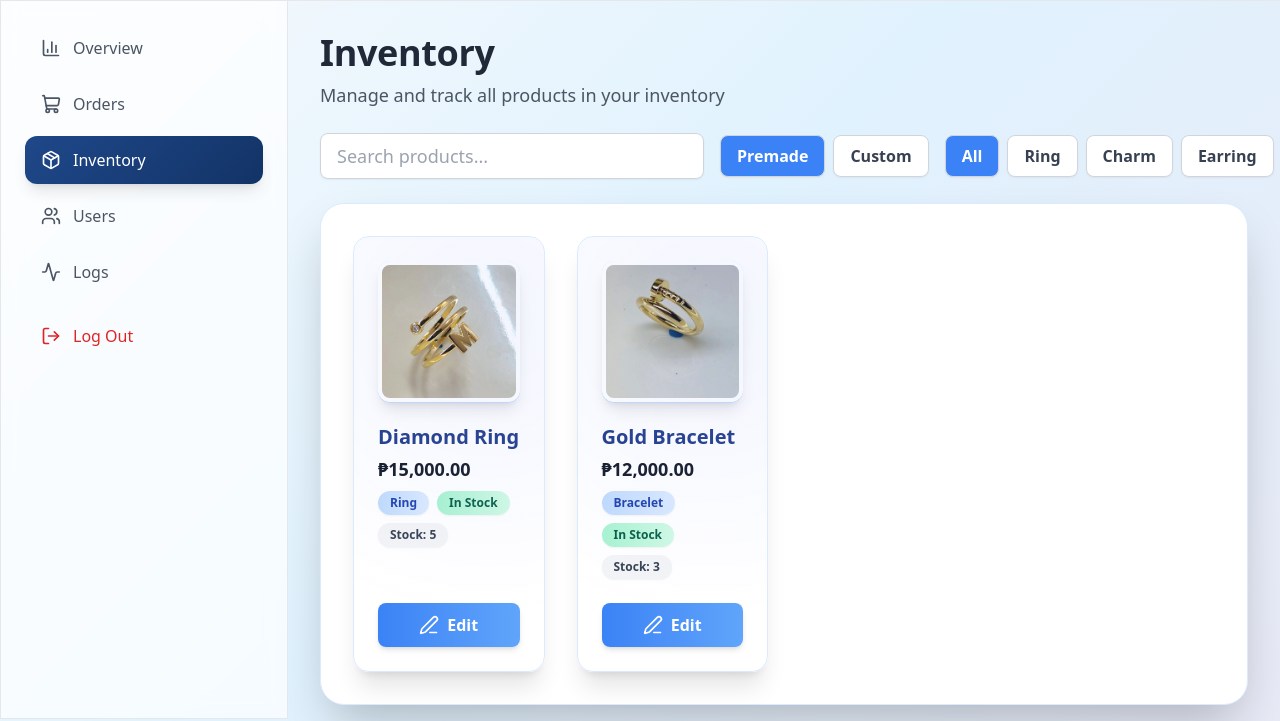
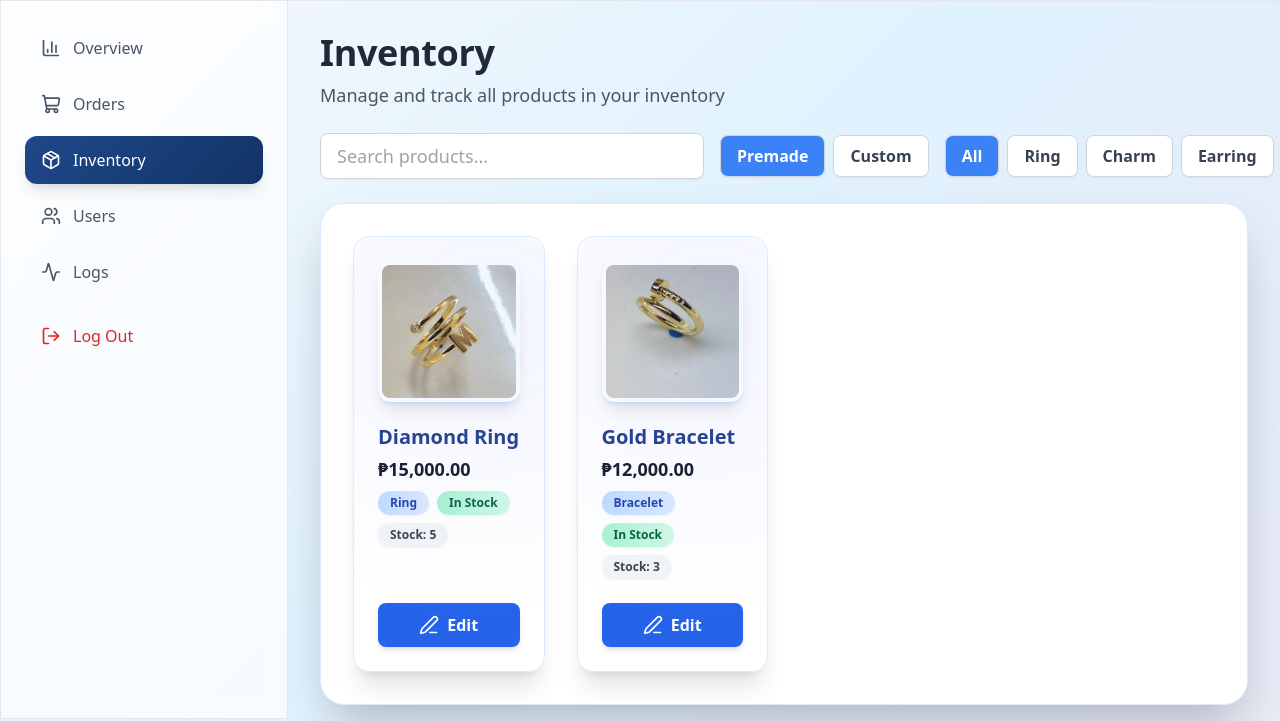
Before and after one commit to Alicia-Kate-Bactasa/La-Consolacion, a PHP site: page /LCJ-ver2/admin/inventory.php in a window 1280 px wide. Shown: the part 81-802 px from the top of the page. Run offline with PHP 8.4, Linux system fonts and the light colour scheme; data comes from the database, SQL or seed files in the repository; some libraries are stand-ins or nearby versions.

Commit message:
removed all the gradient background colors

```diff
--- a/admin/add-custom.php
+++ b/admin/add-custom.php
@@ -225,7 +225,7 @@ View order details in admin panel.";
             </div>
             <div class="flex justify-end gap-3 mt-6">
                 <a href="inventory.php" class="px-5 py-2 bg-gray-200 text-gray-700 rounded-lg font-semibold hover:bg-gray-300 transition">Cancel</a>
-                <button type="submit" class="px-8 py-2 bg-gradient-to-r from-blue-500 to-blue-700 text-white font-bold rounded-lg shadow-lg hover:from-blue-600 hover:to-blue-800 text-lg transition">Add Custom Order</button>
+                <button type="submit" class="px-8 py-2 bg-blue-600 hover:bg-blue-700 text-white font-bold rounded-lg shadow-lg text-lg transition">Add Custom Order</button>
             </div>
         </form>
     </div>
--- a/admin/add-product.php
+++ b/admin/add-product.php
@@ -151,7 +151,7 @@ if ($_SERVER['REQUEST_METHOD'] === 'POST') {
             </div>
             <div class="flex justify-end gap-3 mt-4">
                 <a href="inventory.php" class="px-6 py-2 border border-gray-300 text-gray-700 bg-white rounded-md font-semibold hover:bg-gray-100 transition">Cancel</a>
-                <button type="submit" class="px-6 py-2 bg-gradient-to-r from-blue-600 to-blue-400 text-white rounded-md font-semibold shadow hover:from-blue-700 hover:to-blue-500 transition">Add Product</button>
+                <button type="submit" class="px-6 py-2 bg-blue-600 hover:bg-blue-700 text-white rounded-md font-semibold shadow transition">Add Product</button>
             </div>
         </form>
     </div>
--- a/admin/edit-custom.php
+++ b/admin/edit-custom.php
@@ -239,7 +239,7 @@ if ($_SERVER['REQUEST_METHOD'] === 'POST') {
             </div>
             <div class="flex justify-end gap-3 mt-6">
                 <a href="inventory.php" class="px-5 py-2 bg-gray-200 text-gray-700 rounded-lg font-semibold hover:bg-gray-300 transition">Cancel</a>
-                <button type="submit" class="px-8 py-2 bg-gradient-to-r from-purple-500 to-purple-700 text-white font-bold rounded-lg shadow-lg hover:from-purple-600 hover:to-purple-800 text-lg transition">Update Custom Order</button>
+                <button type="submit" class="px-8 py-2 bg-blue-600 hover:bg-blue-700 text-white font-bold rounded-lg shadow-lg text-lg transition">Update Custom Order</button>
             </div>
         </form>
     </div>
--- a/admin/edit-product.php
+++ b/admin/edit-product.php
@@ -351,7 +351,7 @@ if ($_SERVER['REQUEST_METHOD'] === 'POST') {
             >
             <button
               type="submit"
-              class="px-6 py-2 bg-gradient-to-r from-blue-600 to-blue-400 text-white rounded-md font-semibold shadow hover:from-blue-700 hover:to-blue-500 transition"
+              class="px-6 py-2 bg-blue-600 hover:bg-blue-700 text-white rounded-md font-semibold shadow transition"
             >
               Save Changes
             </button>
--- a/admin/inventory.php
+++ b/admin/inventory.php
@@ -123,14 +123,14 @@ try {
     <div class="flex gap-4">
       <a
         href="add-product.php"
-        class="inline-flex items-center gap-2 px-6 py-3 rounded-xl bg-gradient-to-r from-emerald-500 to-blue-500 text-white font-bold shadow-lg hover:from-emerald-600 hover:to-blue-600 transition text-lg"
+        class="inline-flex items-center gap-2 px-6 py-3 rounded-xl bg-emerald-600 text-white font-bold shadow-lg hover:bg-emerald-700 transition text-lg"
       >
         <i data-lucide="package" class="w-6 h-6"></i>
         Add Premade
       </a>
       <a
         href="add-custom.php"
-        class="inline-flex items-center gap-2 px-6 py-3 rounded-xl bg-gradient-to-r from-purple-500 to-pink-500 text-white font-bold shadow-lg hover:from-purple-600 hover:to-pink-600 transition text-lg"
+        class="inline-flex items-center gap-2 px-6 py-3 rounded-xl bg-blue-600 text-white font-bold shadow-lg hover:bg-blue-700 transition text-lg"
       >
         <i data-lucide="settings" class="w-6 h-6"></i>
         Add Custom
@@ -238,7 +238,7 @@ try {
         <div class="flex justify-between items-center mt-auto pt-4 gap-3">
           <button
             type="button"
-            class="editProductBtn flex-1 px-5 py-2.5 rounded-lg text-white text-base font-bold bg-gradient-to-r from-blue-500 to-blue-400 hover:from-blue-600 hover:to-blue-500 shadow-md hover:shadow-lg transition flex items-center justify-center gap-2"
+            class="editProductBtn flex-1 px-5 py-2.5 rounded-lg text-white text-base font-bold bg-blue-600 hover:bg-blue-700 shadow-md hover:shadow-lg transition flex items-center justify-center gap-2"
             onclick="window.location.href='<?php echo (strtolower($product['type']) === 'custom') ? 'edit-custom.php' : 'edit-product.php'; ?>?id=<?php echo $product['id']; ?>'"
           >
             <i data-lucide="edit-3" class="w-5 h-5"></i> Edit
@@ -248,7 +248,7 @@ try {
             <input type="hidden" name="id" value="<?php echo $product['id']; ?>" />
             <button
               type="button"
-              class="deleteProductBtn w-full px-5 py-2.5 rounded-lg text-base font-bold bg-gradient-to-r from-red-400 to-red-500 text-white hover:from-red-500 hover:to-red-600 shadow-md hover:shadow-lg transition flex items-center justify-center gap-2"
+              class="deleteProductBtn w-full px-5 py-2.5 rounded-lg text-base font-bold bg-red-600 hover:bg-red-700 text-white shadow-md hover:shadow-lg transition flex items-center justify-center gap-2"
             >
               <i data-lucide="trash-2" class="w-5 h-5"></i> Delete
             </button>
--- a/admin/walkin.php
+++ b/admin/walkin.php
@@ -121,7 +121,7 @@ $products = $pdo->query("SELECT id, name, price, stock FROM products WHERE delet
                         <input type="text" name="reference_number" placeholder="Enter Ref #" class="w-full px-4 py-3 rounded-xl border border-gray-200 outline-none">
                     </div>
 
-                    <button type="submit" name="complete_sale" class="w-full bg-gradient-to-r from-blue-600 to-indigo-600 text-white py-5 rounded-2xl font-bold text-xl shadow-lg transform transition hover:-translate-y-1">
+                    <button type="submit" name="complete_sale" class="w-full bg-blue-600 hover:bg-blue-700 text-white py-5 rounded-2xl font-bold text-xl shadow-lg transform transition hover:-translate-y-1">
                         Confirm Sale
                     </button>
                 </form>
```
Also changed, not shown: admin/orders.php (+6 -6 lines), favicon.ico (added).
